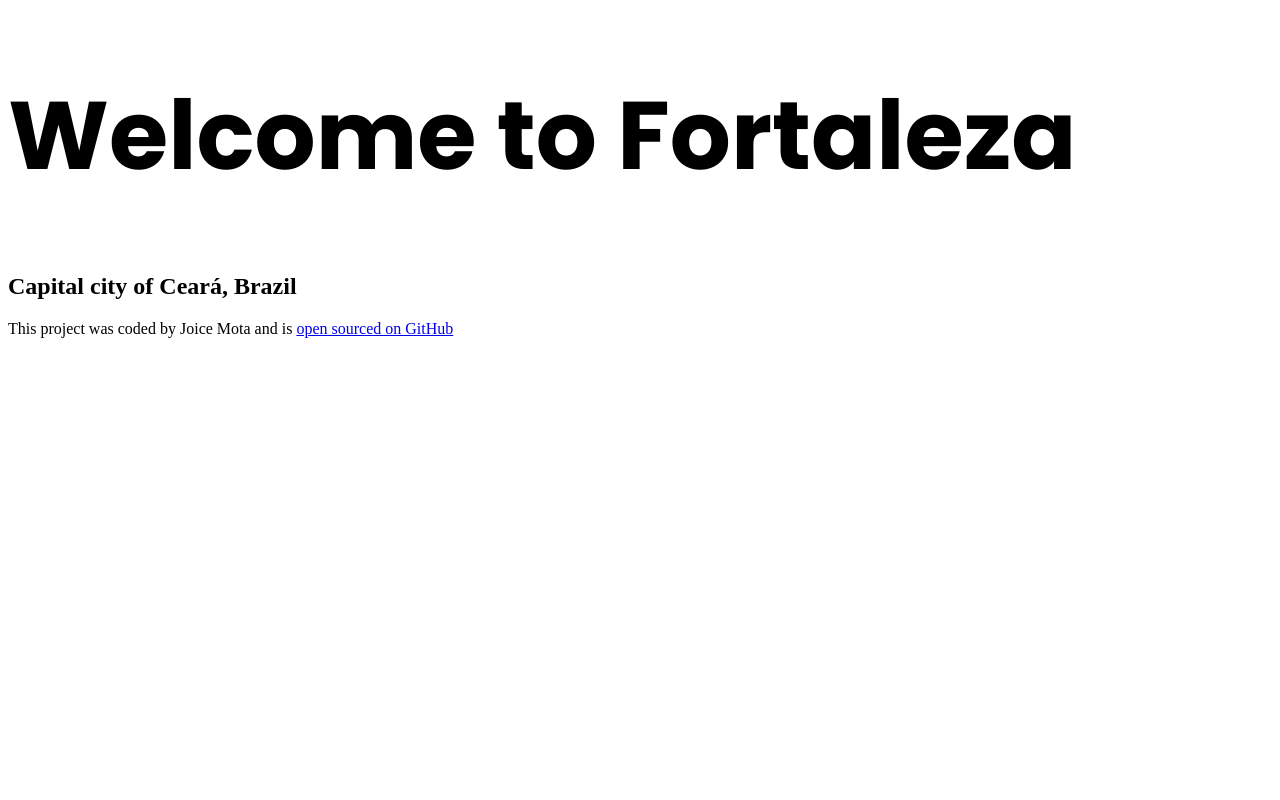
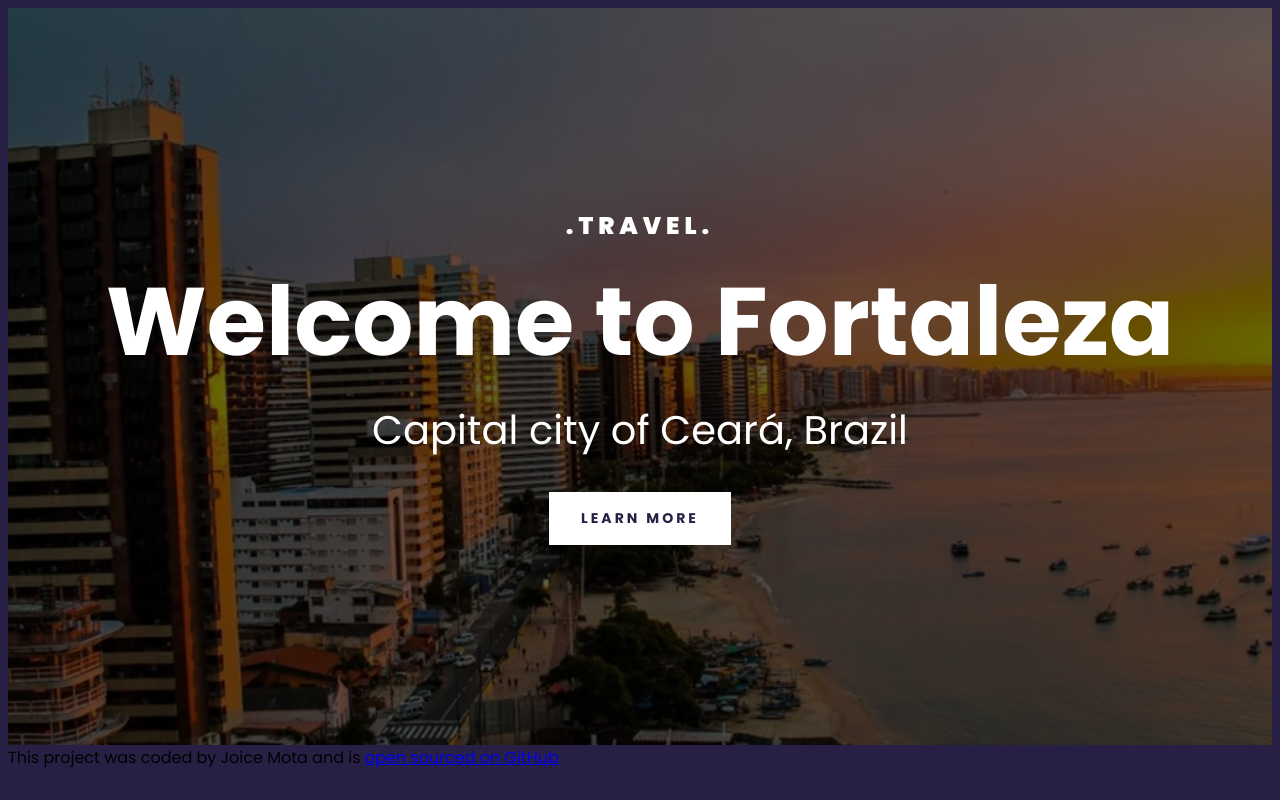
Before and after one commit to Joicemotamoreira/travel-project, a plain HTML site: page index.html in a window 1280 px wide. Drawn offline with Linux system fonts and the light colour scheme.

Commit message:
Added the header of the homepage

```diff
--- a/index.html
+++ b/index.html
@@ -13,8 +13,13 @@
     <title>Welcome to Fortaleza</title>
   </head>
   <body>
+    <div class="container">
+      <header>
+        <h3>.TRAVEL.</h3>
         <h1>Welcome to Fortaleza</h1>
         <h2>Capital city of Ceará, Brazil</h2>
+        <a href="#more">Learn more</a>
+      </header>
 
       <footer>
         This project was coded by Joice Mota and is
@@ -25,5 +30,6 @@
           open sourced on GitHub</a
         >
       </footer>
+    </div>
   </body>
 </html>
--- a/style.css
+++ b/style.css
@@ -1,7 +1,70 @@
-h1 {
-  font-family: "Poppins";
-  font-style: normal;
+body {
+  font-family: "Poppins", sans-serif;
+  background-color: #272044;
+}
+
+.container {
+  max-width: 1400px;
+  margin: 0 auto;
+}
+
+header {
+  background-image: linear-gradient(rgba(0, 0, 0, 0.6), rgba(0, 0, 0, 0.6)),
+    url(/images/por-do-sol-fortaleza.jpg);
+  background-repeat: no-repeat;
+  background-size: cover;
+  color: white;
+  text-align: center;
+  padding: 200px 0;
+}
+
+header h1 {
   font-weight: 700;
   font-size: 96px;
-  line-height: 144px;
+  line-height: 1;
+  margin: 30px 0;
 }
+
+header h2 {
+  font-weight: 400;
+  font-size: 40px;
+  line-height: 1.5;
+  margin: 0;
+}
+header h3 {
+  font-weight: 900;
+  font-size: 24px;
+  line-height: 1.5;
+  letter-spacing: 5px;
+  margin: 0;
+}
+
+header a {
+  font-weight: 700;
+  font-size: 14px;
+  line-height: 1.5;
+  text-align: center;
+  letter-spacing: 3px;
+  text-transform: uppercase;
+  background-color: white;
+  text-decoration: none;
+  color: #272044;
+  padding: 16px 32px;
+  display: inline-block;
+  margin-top: 32px;
+}
+
+@media (max-width: 900px) {
+  header {
+    padding: 60px 0;
+  }
+  heander h1 {
+    font-size: 48px;
+  }
+  header h2 {
+    font-size: 20px;
+  }
+  header h3 {
+    font-size: 12px;
+  }
+}
```
Also changed, not shown: images/por-do-sol-fortaleza.jpg (added). Lines whose indentation alone changed are shown as unchanged.
